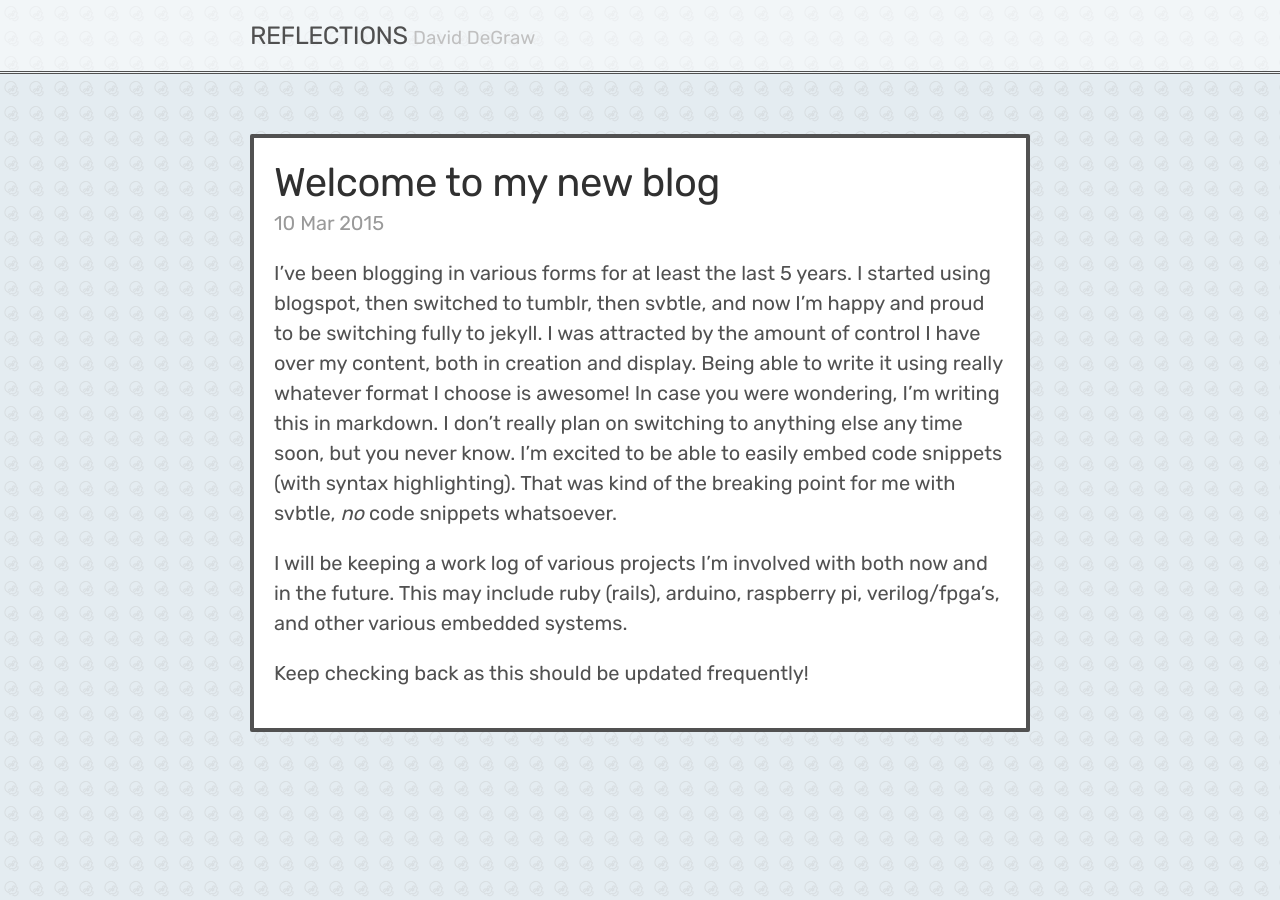
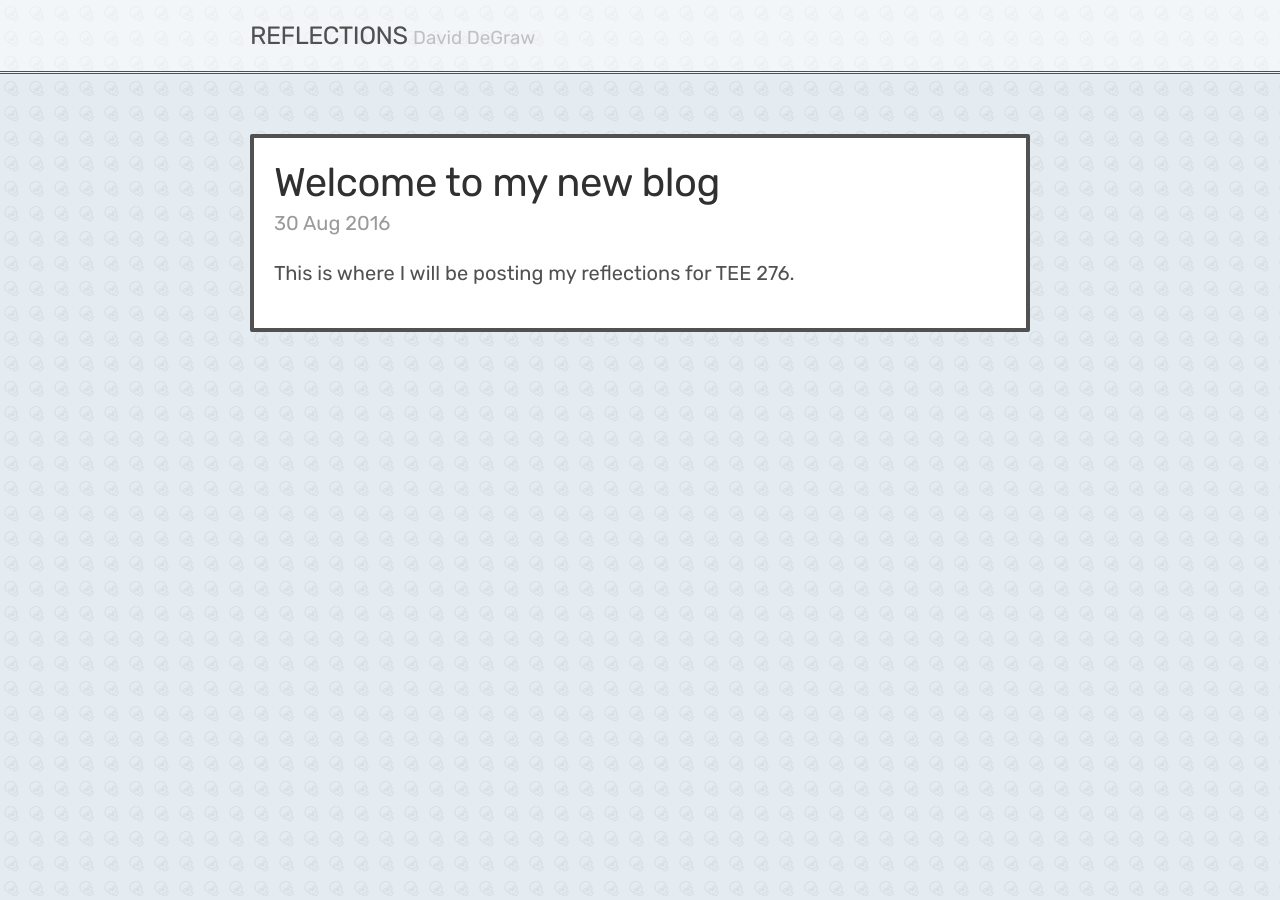
Before and after one commit to SpellarBot/reflections, a Jekyll site: the page built from _posts/2015-03-10-welcome-to-the-new-blog.md, in a window 1280 px wide. Built offline with Jekyll 4.4.1, drawn with Linux system fonts in a browser that asks for light colours.

Commit message:
Add post

```diff
--- a/_posts/2015-03-10-welcome-to-the-new-blog.md
+++ b/_posts/2015-03-10-welcome-to-the-new-blog.md
@@ -1,11 +1,7 @@
 ---
 layout: post
 title:  "Welcome to my new blog"
-date:   2015-03-10
+date:   2016-08-30
 categories: general
 ---
-I've been blogging in various forms for at least the last 5 years. I started using blogspot, then switched to tumblr, then svbtle, and now I'm happy and proud to be switching fully to jekyll. I was attracted by the amount of control I have over my content, both in creation and display. Being able to write it using really whatever format I choose is awesome! In case you were wondering, I'm writing this in markdown. I don't really plan on switching to anything else any time soon, but you never know. I'm excited to be able to easily embed code snippets (with syntax highlighting). That was kind of the breaking point for me with svbtle, _no_ code snippets whatsoever.
-
-I will be keeping a work log of various projects I'm involved with both now and in the future. This may include ruby (rails), arduino, raspberry pi, verilog/fpga's, and other various embedded systems.
-
-Keep checking back as this should be updated frequently!
+This is where I will be posting my reflections for TEE 276.
```
